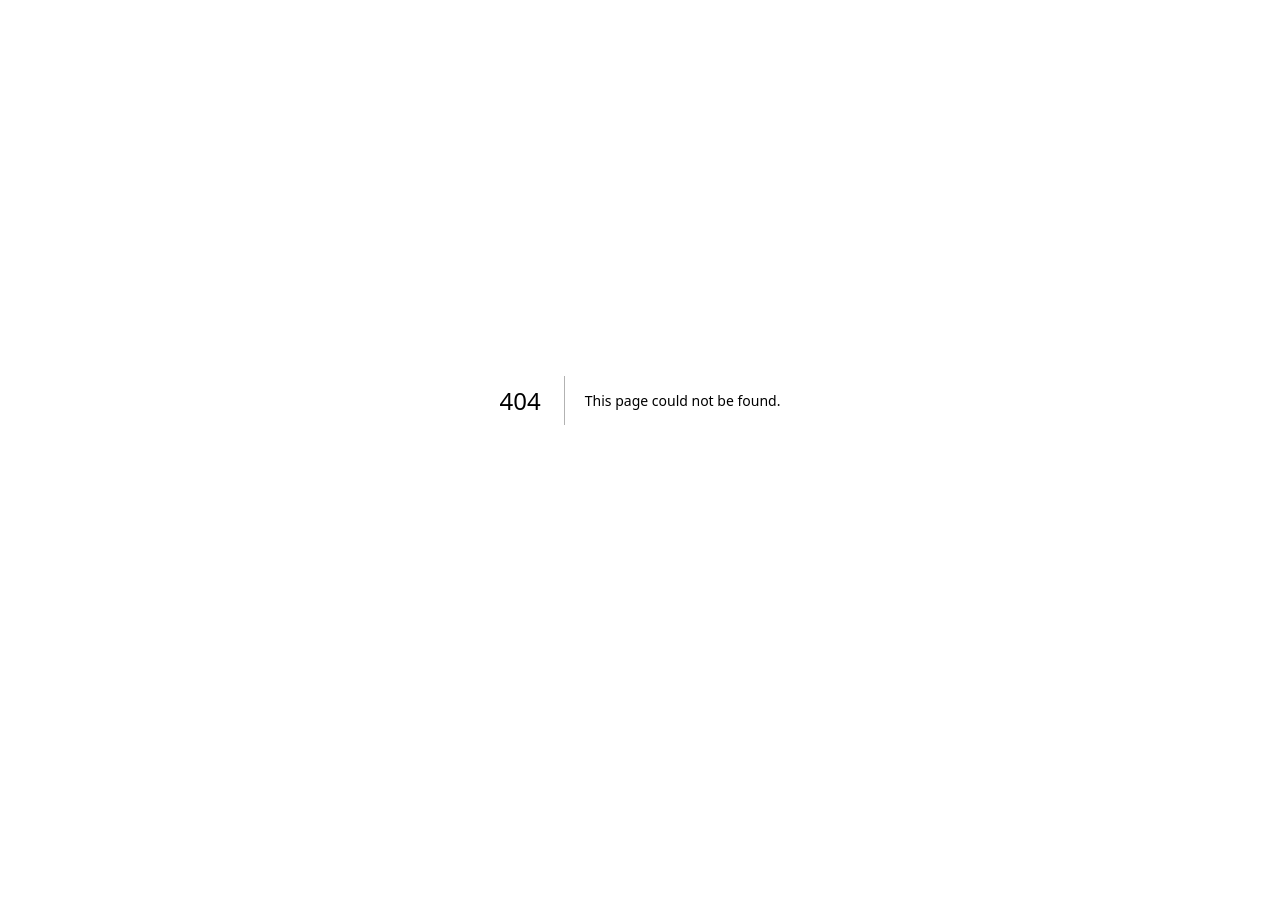
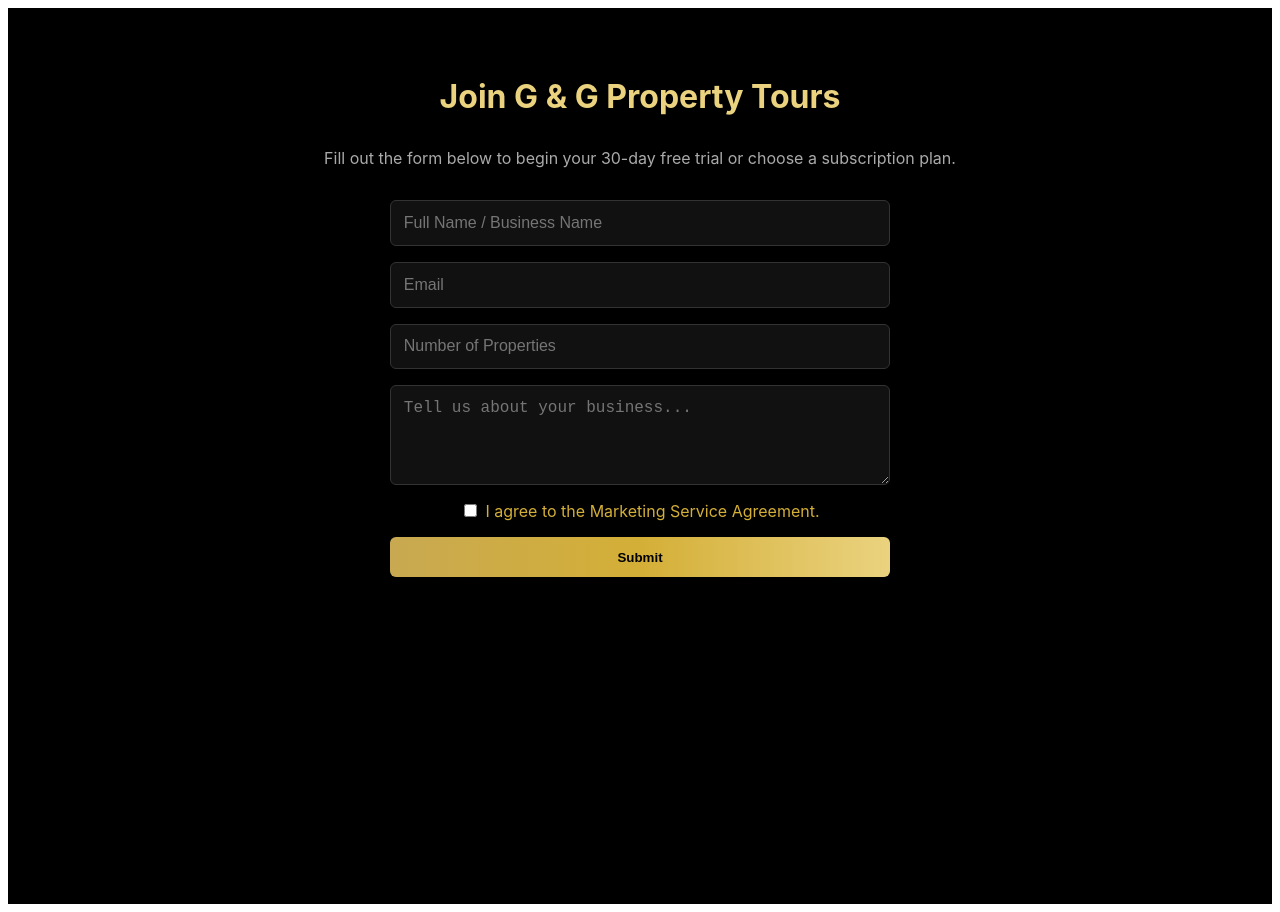
Before and after one commit to gngpropertytours-code/ggtours-luxury-iq400-v5, a Next.js app: page /subscriber-signup in a window 1280 px wide. Before the commit this address had no page. Before the commit the page ends 800 px from the top, so only its background shows below. Built offline with nearby package versions, Linux system fonts and the light colour scheme.

Commit message:
Create SubscriberSignup component for user registration

```diff
--- /dev/null
+++ b/pages/subscriber-signup.js
@@ -0,0 +1,60 @@
+export default function SubscriberSignup() {
+  return (
+    <main style={{
+      backgroundColor: "#000",
+      color: "#fff",
+      fontFamily: "Inter, sans-serif",
+      minHeight: "100vh",
+      padding: "3rem"
+    }}>
+      <h1 style={{
+        color: "#EAD27F",
+        textAlign: "center",
+        marginBottom: "2rem"
+      }}>Join G & G Property Tours</h1>
+
+      <p style={{
+        textAlign: "center",
+        color: "#aaa",
+        marginBottom: "2rem"
+      }}>
+        Fill out the form below to begin your 30-day free trial or choose a subscription plan.
+      </p>
+
+      <form style={{
+        maxWidth: "500px",
+        margin: "0 auto",
+        display: "flex",
+        flexDirection: "column",
+        gap: "1rem"
+      }}>
+        <input type="text" placeholder="Full Name / Business Name" style={inputStyle}/>
+        <input type="email" placeholder="Email" style={inputStyle}/>
+        <input type="text" placeholder="Number of Properties" style={inputStyle}/>
+        <textarea placeholder="Tell us about your business..." rows="4" style={inputStyle}/>
+        <label style={{ color: "#D4AF37", textAlign: "center" }}>
+          <input type="checkbox" style={{ marginRight: "0.5rem" }}/>
+          I agree to the Marketing Service Agreement.
+        </label>
+        <button type="submit" style={{
+          background: "linear-gradient(90deg, #C8A951, #D4AF37, #EAD27F)",
+          color: "#000",
+          border: "none",
+          padding: "0.8rem",
+          borderRadius: "6px",
+          fontWeight: "bold",
+          cursor: "pointer"
+        }}>Submit</button>
+      </form>
+    </main>
+  );
+}
+
+const inputStyle = {
+  background: "#111",
+  color: "#fff",
+  border: "1px solid #333",
+  borderRadius: "6px",
+  padding: "0.8rem",
+  fontSize: "1rem"
+};
```
